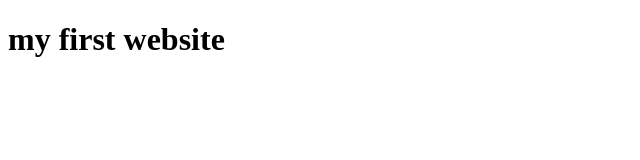
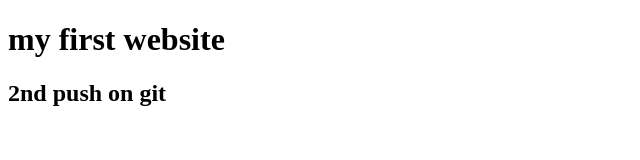
Before and after one commit to Tanim-Ahmed007/my-first-website, a plain HTML site: page index.html in a window 1280 px wide. Shown: the whole page, without its empty margins (0-640 px from the left). Drawn offline with Linux system fonts and the light colour scheme.

Commit message:
learned github

```diff
--- a/index.html
+++ b/index.html
@@ -8,5 +8,6 @@
 </head>
 <body>
     <h1>my first website</h1>
+    <h2>2nd push on git</h2>
 </body>
 </html>
```
